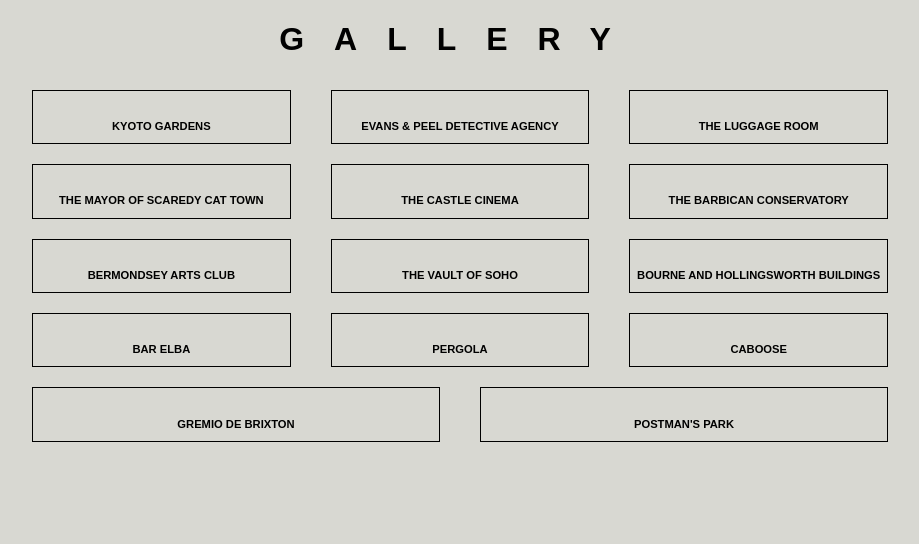
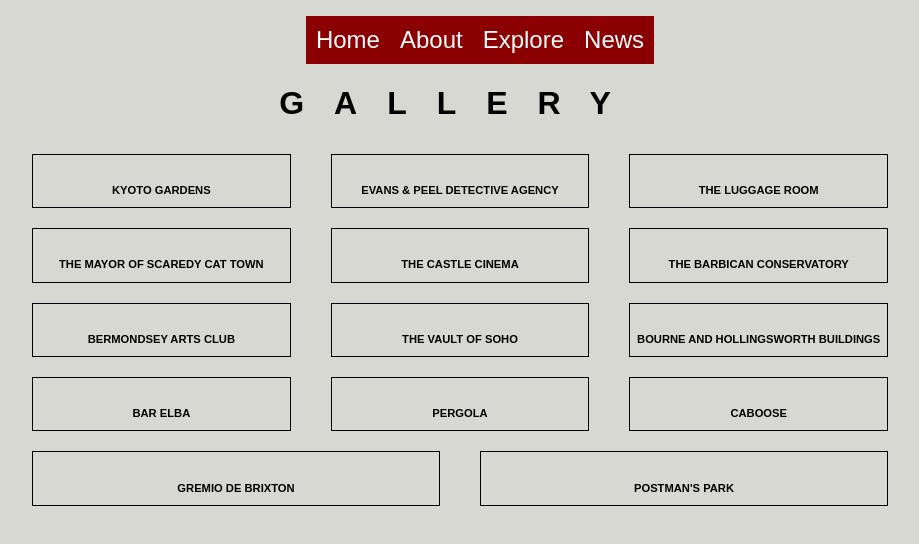
Before and after one commit to kodiri/citygem, a React (Create React App) app: page / in a window 1280 px wide. Shown: the top 544 px of the page, without its empty margins (180-1099 px from the left). Built offline with nearby package versions, Linux system fonts and the light colour scheme.

Commit message:
Beginning of Nav Bar (#26)
* changes to package json

* nav bar

```diff
--- a/src/frontend/App.js
+++ b/src/frontend/App.js
@@ -1,11 +1,13 @@
 import React, { Component } from 'react';
 import './App.css';
+import NavBar from './Components/NavBar/NavBar';
 import Gallery from '../frontend/Components/Gallery/Gallery';
 
 class App extends Component {
   render() {
     return (
       <div className="App">
+        <NavBar />
         <Gallery/>
       </div>
     );
--- a/src/frontend/Components/NavBar/NavBar.css
+++ b/src/frontend/Components/NavBar/NavBar.css
@@ -0,0 +1,30 @@
+nav ul {
+    display: flex;
+    justify-content: center;
+}
+
+.nav-item {
+    background-color: darkred;
+    display: inline-block;
+    text-decoration: none;
+    list-style-type: none;
+    color: #fff;
+    font-size: 1.5rem;
+    padding: 10px;
+    cursor: pointer;
+    transform: all 3s ease-in;
+
+}
+
+/* .nav-item {
+    position: relative;
+        top: 0;
+        margin: 10px;
+        list-style-type: none;
+        display: inline-block;
+        padding: 10px;
+        color: white;
+        text-align: center;
+        transform: all 3s ease-in;
+        cursor: pointer;
+} */
--- a/src/frontend/Components/NavBar/NavBar.js
+++ b/src/frontend/Components/NavBar/NavBar.js
@@ -0,0 +1,17 @@
+import React from 'react';
+import './NavBar.css';
+
+function NavBar() {
+    return (
+       <nav>
+             <ul className="nav-textbox">
+                <li className="nav-item">Home</li>
+                <li className="nav-item">About</li>
+                <li className="nav-item">Explore</li>
+                <li className="nav-item">News</li>
+             </ul>
+       </nav>
+    )
+ }
+
+ export default NavBar;
```
